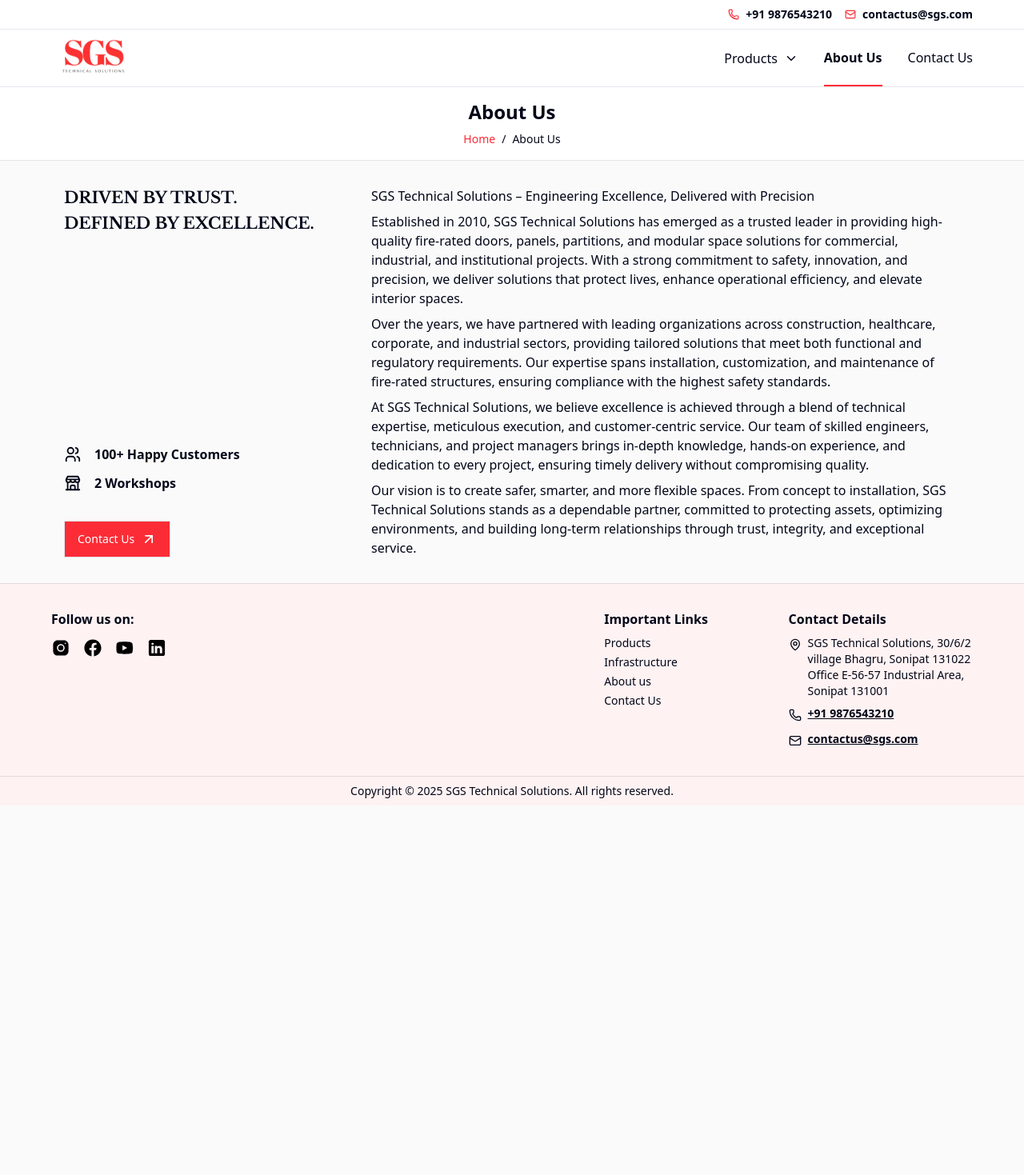
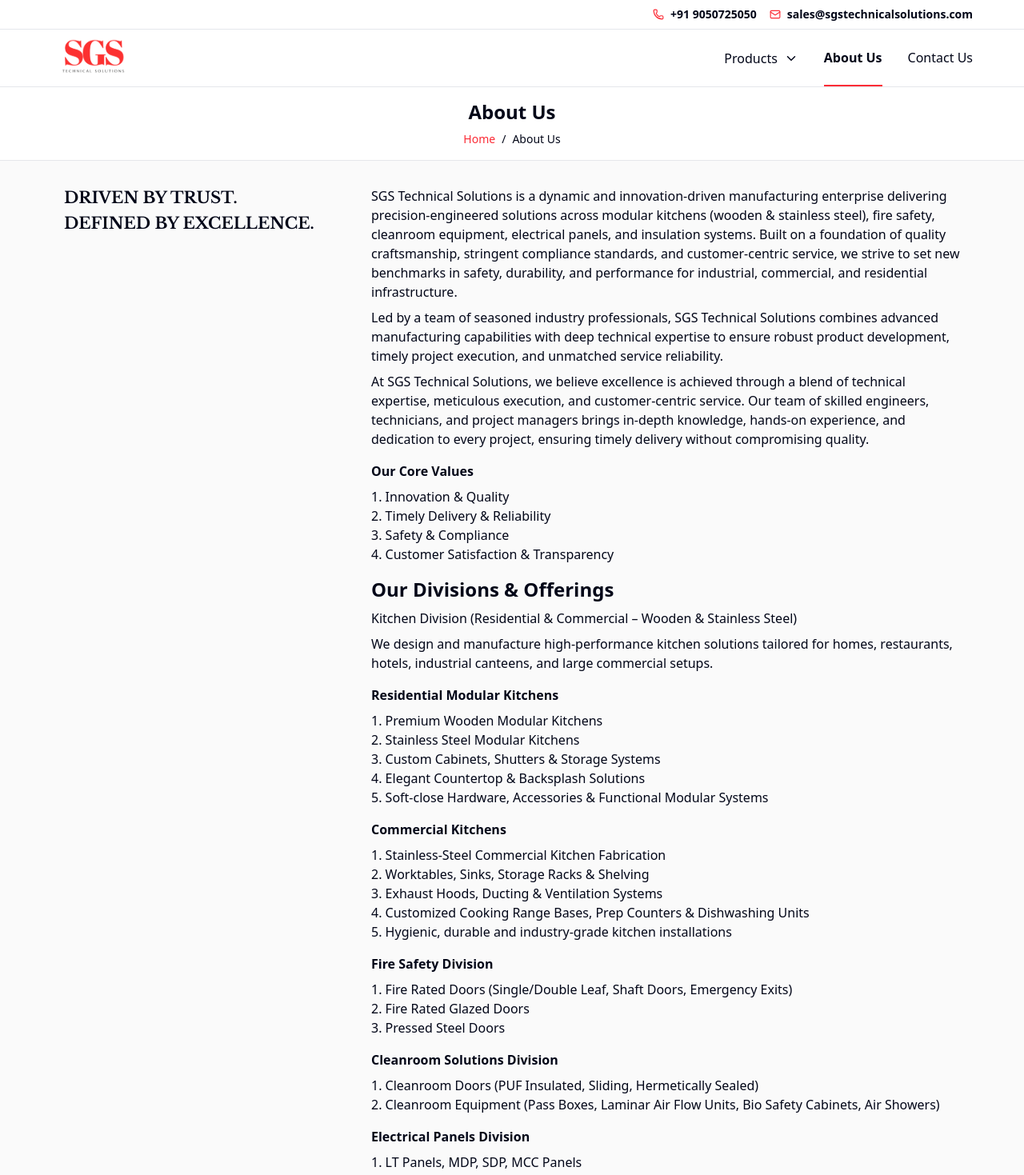
Before and after one commit to sparshpathak2/sgs-technical-solutions, a Next.js app: page /about-us in a window 1280 px wide. Shown: the top 1469 px of the page at 80% size. Before the commit the page ends 1007 px from the top, so only its background shows below. Built offline with nearby package versions, Linux system fonts and the light colour scheme.

Commit message:
added about and changed contact details

```diff
--- a/app/about-us/page.tsx
+++ b/app/about-us/page.tsx
@@ -80,21 +80,81 @@
                             </div>
 
                             <div className="w-full sm:w-2/3 flex flex-col gap-2">
-                                <div>
-                                    SGS Technical Solutions – Engineering Excellence, Delivered with Precision
-                                </div>
-                                <div>
-                                    Established in 2010, SGS Technical Solutions has emerged as a trusted leader in providing high-quality fire-rated doors, panels, partitions, and modular space solutions for commercial, industrial, and institutional projects. With a strong commitment to safety, innovation, and precision, we deliver solutions that protect lives, enhance operational efficiency, and elevate interior spaces.
-                                </div>
-                                <div>
-                                    Over the years, we have partnered with leading organizations across construction, healthcare, corporate, and industrial sectors, providing tailored solutions that meet both functional and regulatory requirements. Our expertise spans installation, customization, and maintenance of fire-rated structures, ensuring compliance with the highest safety standards.
-                                </div>
-                                <div>
+                                <p>
+                                    SGS Technical Solutions is a dynamic and innovation-driven manufacturing enterprise delivering precision-engineered solutions across modular kitchens (wooden & stainless steel), fire safety, cleanroom equipment, electrical panels, and insulation systems. Built on a foundation of quality craftsmanship, stringent compliance standards, and customer-centric service, we strive to set new benchmarks in safety, durability, and performance for industrial, commercial, and residential infrastructure.
+                                </p>
+                                <p>
+                                    Led by a team of seasoned industry professionals, SGS Technical Solutions combines advanced manufacturing capabilities with deep technical expertise to ensure robust product development, timely project execution, and unmatched service reliability.
+                                </p>
+                                <p>
                                     At SGS Technical Solutions, we believe excellence is achieved through a blend of technical expertise, meticulous execution, and customer-centric service. Our team of skilled engineers, technicians, and project managers brings in-depth knowledge, hands-on experience, and dedication to every project, ensuring timely delivery without compromising quality.
-                                </div>
-                                <div>
-                                    Our vision is to create safer, smarter, and more flexible spaces. From concept to installation, SGS Technical Solutions stands as a dependable partner, committed to protecting assets, optimizing environments, and building long-term relationships through trust, integrity, and exceptional service.
-                                </div>
+                                </p>
+                                <p className="font-semibold mt-2">Our Core Values</p>
+
+                                <ol className="list-decimal list-inside">
+                                    <li>Innovation & Quality</li>
+                                    <li>Timely Delivery & Reliability</li>
+                                    <li>Safety & Compliance</li>
+                                    <li>Customer Satisfaction & Transparency</li>
+                                </ol>
+
+                                <h3 className='text-2xl mt-2 font-bold'>Our Divisions & Offerings</h3>
+
+                                <p>Kitchen Division (Residential & Commercial – Wooden & Stainless Steel)</p>
+                                <p>We design and manufacture high-performance kitchen solutions tailored for homes, restaurants, hotels, industrial canteens, and large commercial setups.</p>
+
+                                <p className="font-semibold mt-2">Residential Modular Kitchens</p>
+                                <ol className="list-decimal list-inside">
+                                    <li>Premium Wooden Modular Kitchens</li>
+                                    <li>Stainless Steel Modular Kitchens</li>
+                                    <li>Custom Cabinets, Shutters & Storage Systems</li>
+                                    <li>Elegant Countertop & Backsplash Solutions</li>
+                                    <li>Soft-close Hardware, Accessories & Functional Modular Systems</li>
+                                </ol>
+
+                                <p className="font-semibold mt-2">Commercial Kitchens</p>
+                                <ol className="list-decimal list-inside">
+                                    <li>Stainless-Steel Commercial Kitchen Fabrication</li>
+                                    <li>Worktables, Sinks, Storage Racks & Shelving</li>
+                                    <li>Exhaust Hoods, Ducting & Ventilation Systems</li>
+                                    <li>Customized Cooking Range Bases, Prep Counters & Dishwashing Units</li>
+                                    <li>Hygienic, durable and industry-grade kitchen installations</li>
+                                </ol>
+
+                                <p className="font-semibold mt-2">Fire Safety Division</p>
+                                <ol className="list-decimal list-inside">
+                                    <li>Fire Rated Doors (Single/Double Leaf, Shaft Doors, Emergency Exits)</li>
+                                    <li>Fire Rated Glazed Doors</li>
+                                    <li>Pressed Steel Doors</li>
+                                </ol>
+
+                                <p className="font-semibold mt-2">Cleanroom Solutions Division</p>
+                                <ol className="list-decimal list-inside">
+                                    <li>Cleanroom Doors (PUF Insulated, Sliding, Hermetically Sealed)</li>
+                                    <li>Cleanroom Equipment (Pass Boxes, Laminar Air Flow Units, Bio Safety Cabinets, Air Showers)</li>
+                                </ol>
+
+                                <p className="font-semibold mt-2">Electrical Panels Division</p>
+                                <ol className="list-decimal list-inside">
+                                    <li>LT Panels, MDP, SDP, MCC Panels</li>
+                                    <li>APFC Panels, Synchronization Panels, Customized Control Panels</li>
+                                </ol>
+
+                                <p className="font-semibold mt-2">Insulated Panels Division</p>
+                                <ol className="list-decimal list-inside">
+                                    <li>PUF Wall, Roof & Partition Panels</li>
+                                    <li>Rockwool / Mineral Wool Panels for Thermal & Acoustic Insulation</li>
+                                </ol>
+
+                                <h3 className='text-2xl mt-2 font-bold'>Our Divisions & Offerings</h3>
+
+                                <ol className="list-decimal list-inside">
+                                    <li>State-of-the-art Manufacturing Facilities</li>
+                                    <li>Experienced Technical & Design Team</li>
+                                    <li>Compliance with IS/EN/BS Fire Standards, NABL Testing & GMP Guidelines</li>
+                                    <li>Turnkey Project Capabilities & Custom Engineering Solutions</li>
+                                    <li>Comprehensive After-Sales Support</li>
+                                </ol>
                             </div>
 
 
--- a/app/contact-us/page.tsx
+++ b/app/contact-us/page.tsx
@@ -61,8 +61,8 @@
                                     <div className='py-1'>
                                         <Mail size={16} />
                                     </div>
-                                    <a href="mailto:contactus@sgs.com" target="_blank" className="font-semibold text-red-500 underline">
-                                        contactus@sgs.com
+                                    <a href="mailto:sales@sgstechnicalsolutions.com" target="_blank" className="font-semibold text-red-500 underline">
+                                        sales@sgstechnicalsolutions.com
                                     </a>
                                 </div>
                             </div>
@@ -75,8 +75,8 @@
                                         <Phone size={16} />
                                     </div>
                                     <div className='flex flex-col gap-1'>
-                                        <a href="tel:+919876543210" target="_blank" className="font-semibold text-red-500 underline">
-                                            +91 9876543210
+                                        <a href="tel:+919050725050" target="_blank" className="font-semibold text-red-500 underline">
+                                            +91 9050725050
                                         </a>
                                         <div>Mon-Sat from 9 AM to 8 PM</div>
                                     </div>
--- a/app/page.tsx
+++ b/app/page.tsx
@@ -244,14 +244,14 @@
           {/* RIGHT SECTION */}
           <div className="flex w-full sm:w-1/2 flex-col gap-4 sm:px-12 justify-between">
             <div className="flex flex-col gap-3 text-gray-700 leading-relaxed">
-              <p>SGS Technical Solutions – Safeguarding Spaces with Innovation and Precision</p>
-
               <p>
-                Established in 2010, SGS Technical Solutions is a trusted provider of high-quality fire-rated doors, panels, partitions, and modular space solutions for commercial, industrial, and institutional projects. With a strong focus on safety, innovation, and precision, we deliver solutions that protect lives, enhance operational efficiency, and elevate interior spaces. Our expertise spans installation, customization, and maintenance, ensuring compliance with the highest safety standards.
+                SGS Technical Solutions is a dynamic and innovation-driven manufacturing enterprise delivering precision-engineered solutions across modular kitchens (wooden & stainless steel), fire safety, cleanroom equipment, electrical panels, and insulation systems. Built on a foundation of quality craftsmanship, stringent compliance standards, and customer-centric service, we strive to set new benchmarks in safety, durability, and performance for industrial, commercial, and residential infrastructure.
               </p>
-
               <p>
-                Over the years, we have partnered with leading organizations across construction, healthcare, corporate, and industrial sectors, providing tailored solutions to meet functional and regulatory requirements. Our skilled team of engineers, technicians, and project managers combines technical expertise, hands-on experience, and dedication to ensure timely, high-quality project execution. SGS Technical Solutions is committed to creating safer, smarter, and more flexible spaces while building long-term relationships through trust, integrity, and exceptional service.
+                Led by a team of seasoned industry professionals, SGS Technical Solutions combines advanced manufacturing capabilities with deep technical expertise to ensure robust product development, timely project execution, and unmatched service reliability.
+              </p>
+              <p>
+                At SGS Technical Solutions, we believe excellence is achieved through a blend of technical expertise, meticulous execution, and customer-centric service. Our team of skilled engineers, technicians, and project managers brings in-depth knowledge, hands-on experience, and dedication to every project, ensuring timely delivery without compromising quality.
               </p>
             </div>
 
@@ -369,21 +369,19 @@
       </div>
 
       {/* FAQs Section */}
-      <div className="flex flex-col w-full text-center px-4 sm:px-16 py-12 sm:py-24 gap-8">
+      {/* <div className="flex flex-col w-full text-center px-4 sm:px-16 py-12 sm:py-24 gap-8">
         <div className="flex flex-col gap-2 items-center justify-center">
-          {/* <h2 className="text-3xl font-semibold">Frequently Asked Questions</h2> */}
           <h2 className={`${libre.className} font-semibold text-2xl md:text-3xl`}>
             Frequently Asked Questions
           </h2>
-          {/* <div>We promise you the best of our service.</div> */}
         </div>
         <FAQs />
-      </div>
+      </div> */}
 
       {/* Testimonials Section */}
-      <div className="w-full px-4 py-12 sm:px-16 sm:py-24 bg-white">
+      {/* <div className="w-full px-4 py-12 sm:px-16 sm:py-24 bg-white">
         <Testimonials />
-      </div>
+      </div> */}
 
       {/* CTA Section */}
       {/* <div className="flex w-full items-center justify-center py-20 px-2 md:px-28 bg-red-50">
@@ -412,7 +410,7 @@
 
       {/* WhatsApp Chatbot */}
       <a
-        href="https://wa.me/919876543210"
+        href="https://wa.me/919050725050"
         target="_blank"
         rel="noopener noreferrer"
         className="fixed bottom-4 right-4 sm:bottom-8 sm:right-8 z-50"
--- a/components/Footer.tsx
+++ b/components/Footer.tsx
@@ -111,16 +111,16 @@
                                 <div className='py-1'>
                                     <Phone size={16} />
                                 </div>
-                                <a href="tel:+919876543210" target="_blank" className="font-semibold underline">
-                                    +91 9876543210
+                                <a href="tel:+919050725050" target="_blank" className="font-semibold underline">
+                                    +91 9050725050
                                 </a>
                             </div>
                             <div className='flex gap-2 text-sm'>
                                 <div className='py-1'>
                                     <Mail size={16} />
                                 </div>
-                                <a href="mailto:contactus@sgs.com" target="_blank" className="font-semibold underline">
-                                    contactus@sgs.com
+                                <a href="mailto:sales@sgstechnicalsolutions.com" target="_blank" className="font-semibold underline">
+                                    sales@sgstechnicalsolutions.com
                                 </a>
                             </div>
                         </div>
--- a/components/MobileMenu.tsx
+++ b/components/MobileMenu.tsx
@@ -83,7 +83,7 @@
                                             <Link href="/products?category=Fire+Rated+Doors&subCategory=Wooden&subSubCategory=Paint+Finish" className="py-1.5 pl-6 border-b border-gray-200" onClick={() => setOpen(false)}>Paint Finish</Link>
 
                                             <div className='pl-6 pr-4 py-2 text-gray-500 border-b border-gray-200 italic font-semibold'>Steel</div>
-                                            <Link href="/products?category=Fire+Rated+Doors&subCategory=Wooden&subSubCategory=Rockhool+Doors" className="py-1.5 pl-6 border-b border-gray-200" onClick={() => setOpen(false)}>Rockhool Doors</Link>
+                                            <Link href="/products?category=Fire+Rated+Doors&subCategory=Wooden&subSubCategory=Rockwool+Doors" className="py-1.5 pl-6 border-b border-gray-200" onClick={() => setOpen(false)}>Rockwool Doors</Link>
                                             <Link href="/products?category=Fire+Rated+Doors&subCategory=Wooden&subSubCategory=Puff+Doors" className="py-1.5 pl-6 border-b border-gray-200" onClick={() => setOpen(false)}>Puff Doors</Link>
                                             <Link href="/products?category=Fire+Rated+Doors&subCategory=Steel&subSubCategory=Honeycomb+Pressed+Steel" className="py-1.5 pl-6 border-b border-gray-200" onClick={() => setOpen(false)}>Honeycomb Pressed Steel</Link>
                                             <Link href="/products?category=Fire+Rated+Doors&subCategory=Steel&subSubCategory=Single+Glazed" className="py-1.5 pl-6 border-b border-gray-200" onClick={() => setOpen(false)}>Single Glazed</Link>
@@ -184,15 +184,15 @@
                             <div className='flex gap-2 items-center'>
                                 <Phone size={16} className='text-red-500' />
                                 {/* <div>+91 9990057744</div> */}
-                                <a href="tel:+919876543210" target="_blank" className="font-semibold underline">
-                                    +91 9876543210
+                                <a href="tel:+919050725050" target="_blank" className="font-semibold underline">
+                                    +91 9050725050
                                 </a>
                             </div>
                             <div className='flex gap-2 items-center'>
                                 <Mail size={16} className='text-red-500' />
                                 {/* <div>contactus@vipulmotors.com</div> */}
-                                <a href="mailto:contactus@sgs.com" target="_blank" className="font-semibold underline">
-                                    contactus@sgs.com
+                                <a href="mailto:sales@sgstechnicalsolutions.com" target="_blank" className="font-semibold underline">
+                                    sales@sgstechnicalsolutions.com
                                 </a>
                             </div>
                             {/* <div className='flex gap-2 items-center'>
--- a/components/Navbar5.tsx
+++ b/components/Navbar5.tsx
@@ -86,7 +86,7 @@
                                     <DropdownMenuLabel className='font-bold'>Steel</DropdownMenuLabel>
                                     <DropdownMenuGroup>
                                         <DropdownMenuItem asChild>
-                                            <Link href="/products?category=Fire+Rated+Doors&subCategory=Wooden&subSubCategory=Rockhool+Doors">Rockhool Doors</Link>
+                                            <Link href="/products?category=Fire+Rated+Doors&subCategory=Wooden&subSubCategory=Rockwool+Doors">Rockwool Doors</Link>
                                         </DropdownMenuItem>
                                         <DropdownMenuItem asChild>
                                             <Link href="/products?category=Fire+Rated+Doors&subCategory=Wooden&subSubCategory=Puff+Doors">Puff Doors</Link>
--- a/components/SubNavbar.tsx
+++ b/components/SubNavbar.tsx
@@ -15,14 +15,14 @@
             <div className='flex gap-4 h-full'>
                 <div className='flex gap-2 items-center'>
                     <Phone size={14} className='text-red-500' />
-                    <a href="tel:+919876543210" target="_blank" className="text-sm font-semibold">
-                        +91 9876543210
+                    <a href="tel:+919050725050" target="_blank" className="text-sm font-semibold">
+                        +91 9050725050
                     </a>
                 </div>
                 <div className='flex gap-2 items-center'>
                     <Mail size={14} className='text-red-500' />
-                    <a href="mailto:contactus@sgs.com" target="_blank" className="text-sm font-semibold">
-                        contactus@sgs.com
+                    <a href="mailto:sales@sgstechnicalsolutions.com" target="_blank" className="text-sm font-semibold">
+                        sales@sgstechnicalsolutions.com
                     </a>
                 </div>
                 {/* <div className='flex gap-2 items-center'>
```
